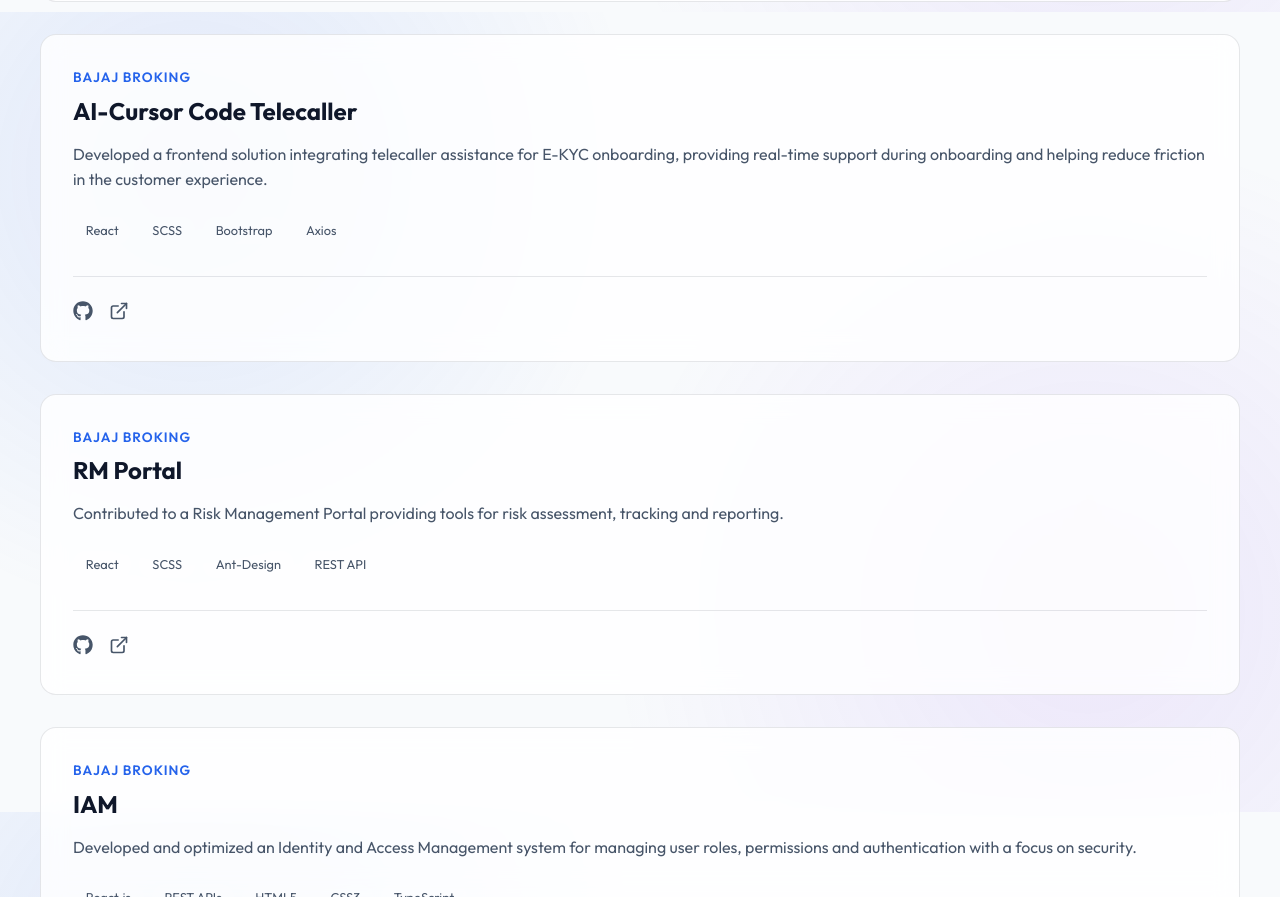
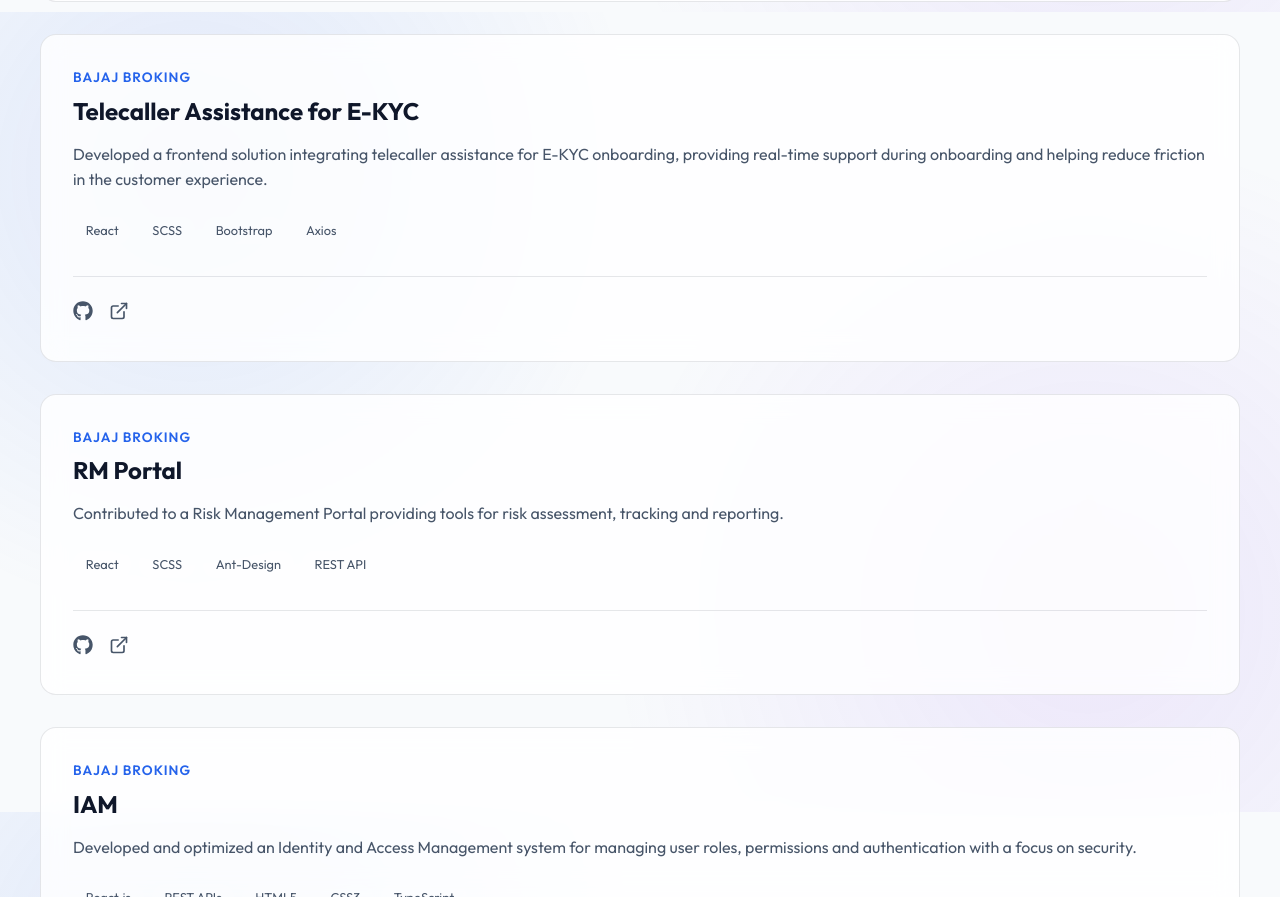
Before and after one commit to Joybosu456/port-folio, a React (Vite) app: page / in a window 1280 px wide. Shown: the part 3988-4885 px from the top of the page. Built offline with nearby package versions, Linux system fonts and the light colour scheme.

Commit message:
changes new logic

```diff
--- a/src/sections/Projects/Projects.jsx
+++ b/src/sections/Projects/Projects.jsx
@@ -32,7 +32,7 @@ const Projects = () => {
       liveUrl: "https://ekyc.bajajfinservsecurities.in"
     },
     {
-      title: "AI-Cursor Code Telecaller",
+      title: "Telecaller Assistance for E-KYC",
       company: "Bajaj Broking",
       desc: "Developed a frontend solution integrating telecaller assistance for E-KYC onboarding, providing real-time support during onboarding and helping reduce friction in the customer experience.",
       tags: ["React", "SCSS", "Bootstrap", "Axios"],
```
